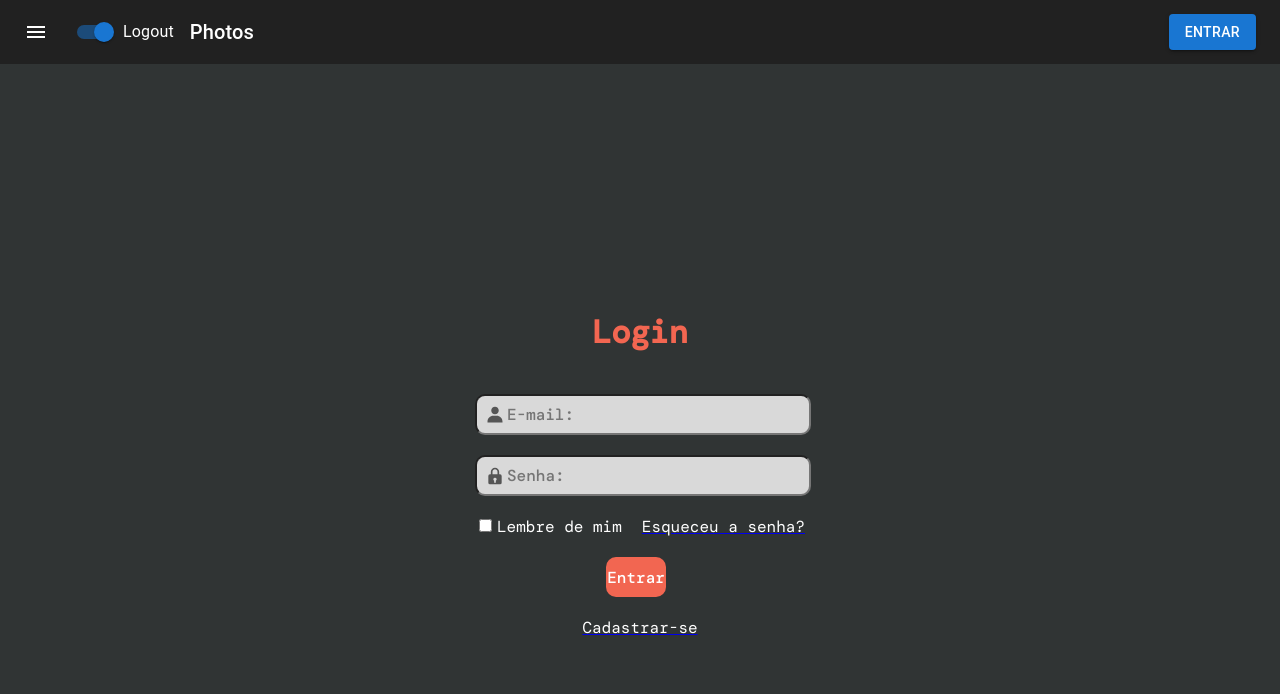
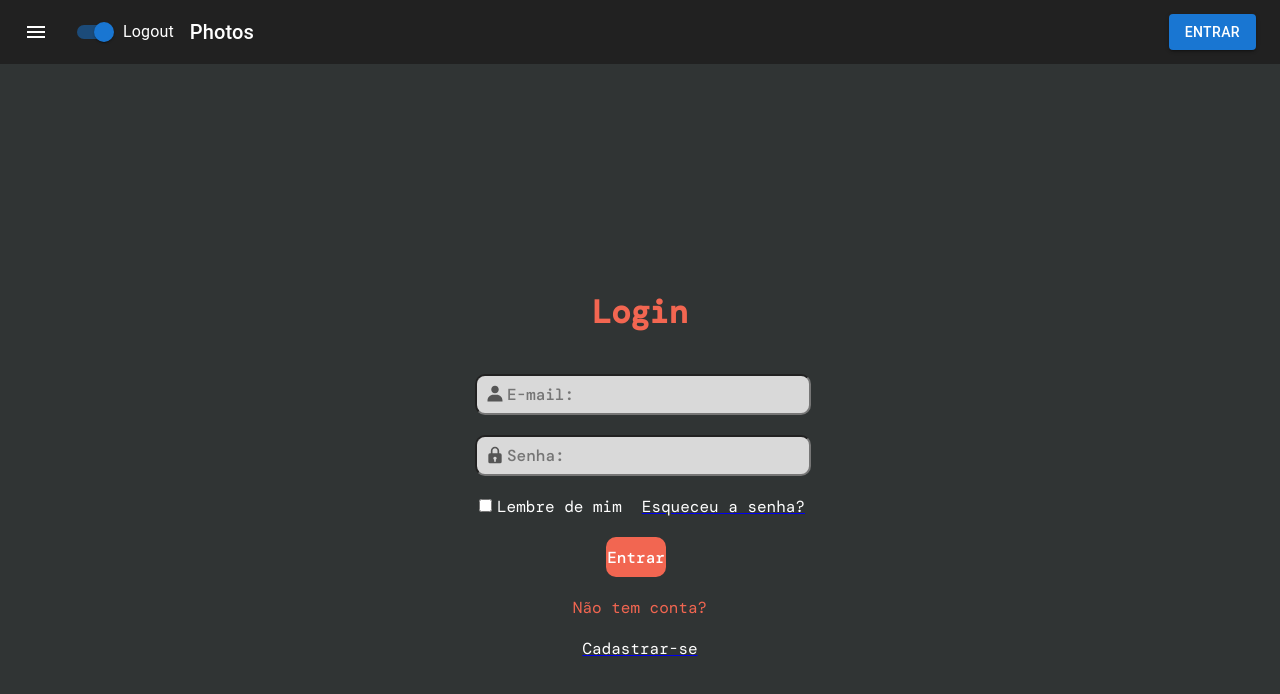
Before and after one commit to EliasJunior2610/fbr-digital, a React (Vite) app in the folder FBR Digital Projeto/: page /login in a window 1280 px wide. Shown: the top 694 px of the page. Built offline with nearby package versions, Linux system fonts and the light colour scheme; a web font is replaced by a local one.

Commit message:
ajeita, Juarez 2

```diff
--- a/FBR Digital Projeto/src/components/Login/Login.css
+++ b/FBR Digital Projeto/src/components/Login/Login.css
@@ -105,3 +105,7 @@ input[type="checkbox"] {
   cursor: pointer;
   text-decoration: none;
 }
+
+#SemConta {
+  color: #f26651;
+}
--- a/FBR Digital Projeto/src/components/Login/Login.tsx
+++ b/FBR Digital Projeto/src/components/Login/Login.tsx
@@ -25,6 +25,7 @@ export default function Login() {
             <Link to='/forget'><label htmlFor="">Esqueceu a senha?</label></Link>
           </div>
           <div id="button"><input type="submit" value="Entrar" /></div>
+          <label htmlFor="" id="SemConta">Não tem conta?</label>
           <Link to="/registro"><label htmlFor="">Cadastrar-se</label></Link>
         </form>
       </div>
```
